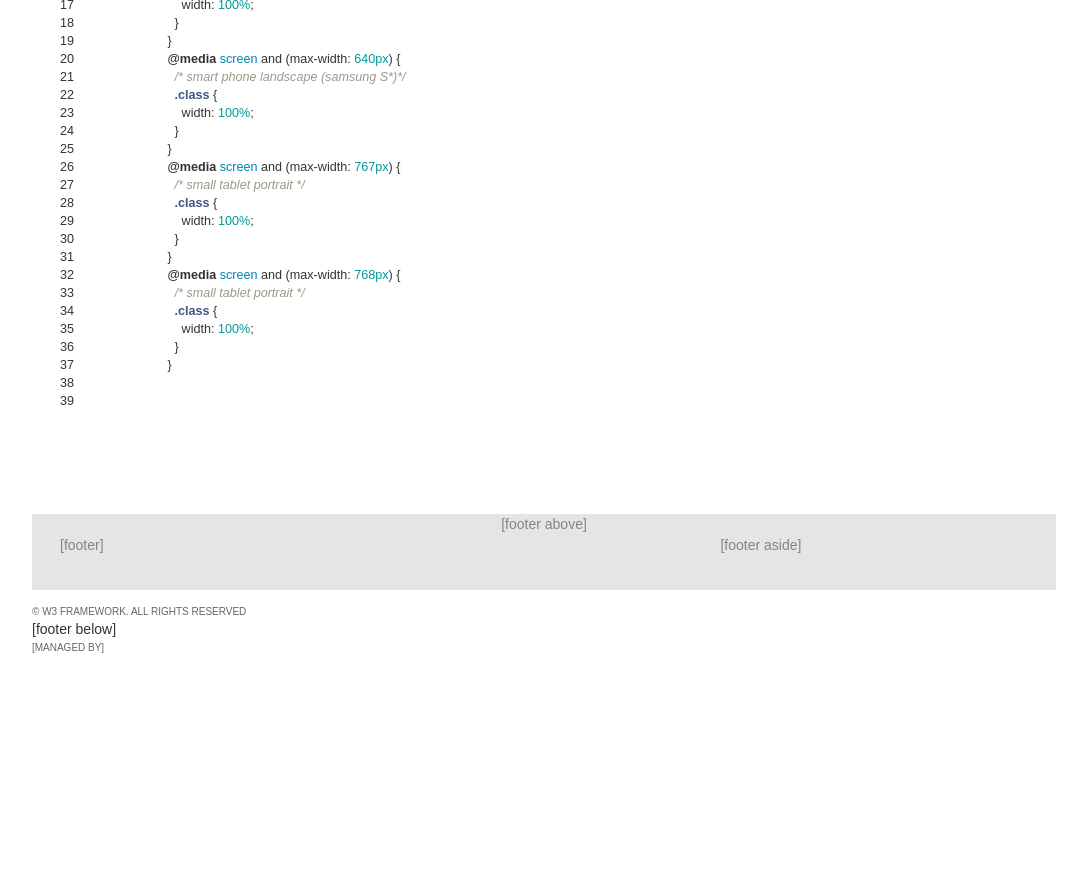
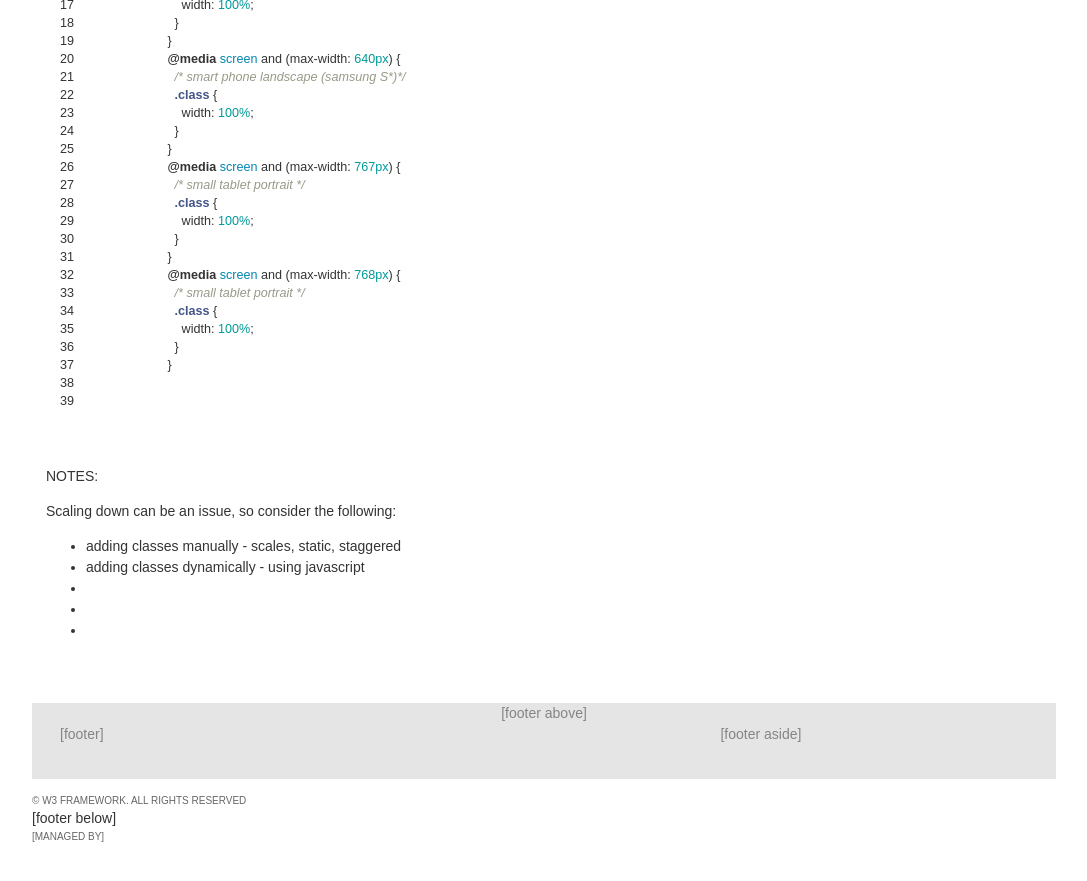
Before and after one commit to 2dpi/templates, a Jekyll site: the page built from www/elements/manual/layout/responsive.html, in a window 1280 px wide and 900 px high, scrolled down 893 px. Shown: the top 881 px of the window, without its empty margins (96-1183 px from the left). Built offline with Jekyll 4.4.1, drawn with Linux system fonts in a browser that asks for light colours; before the commit the page ends 1604 px from its top, so only the background shows below that.

Commit message:
adding pages

```diff
--- a/www/elements/manual/layout/responsive.html
+++ b/www/elements/manual/layout/responsive.html
@@ -54,6 +54,15 @@ keywords: css3 grid
             }
           {% endraw %}
         {% endhighlight %}
+        <p>NOTES:</p>
+        <p>Scaling down can be an issue, so consider the following:</p>
+        <ul>
+          <li>adding classes manually - scales, static, staggered</li>
+          <li>adding classes dynamically - using javascript</li>
+          <li></li>
+          <li></li>
+          <li></li>
+        </ul>
       </article>
     </div>
     <aside class="container_aside">
```
